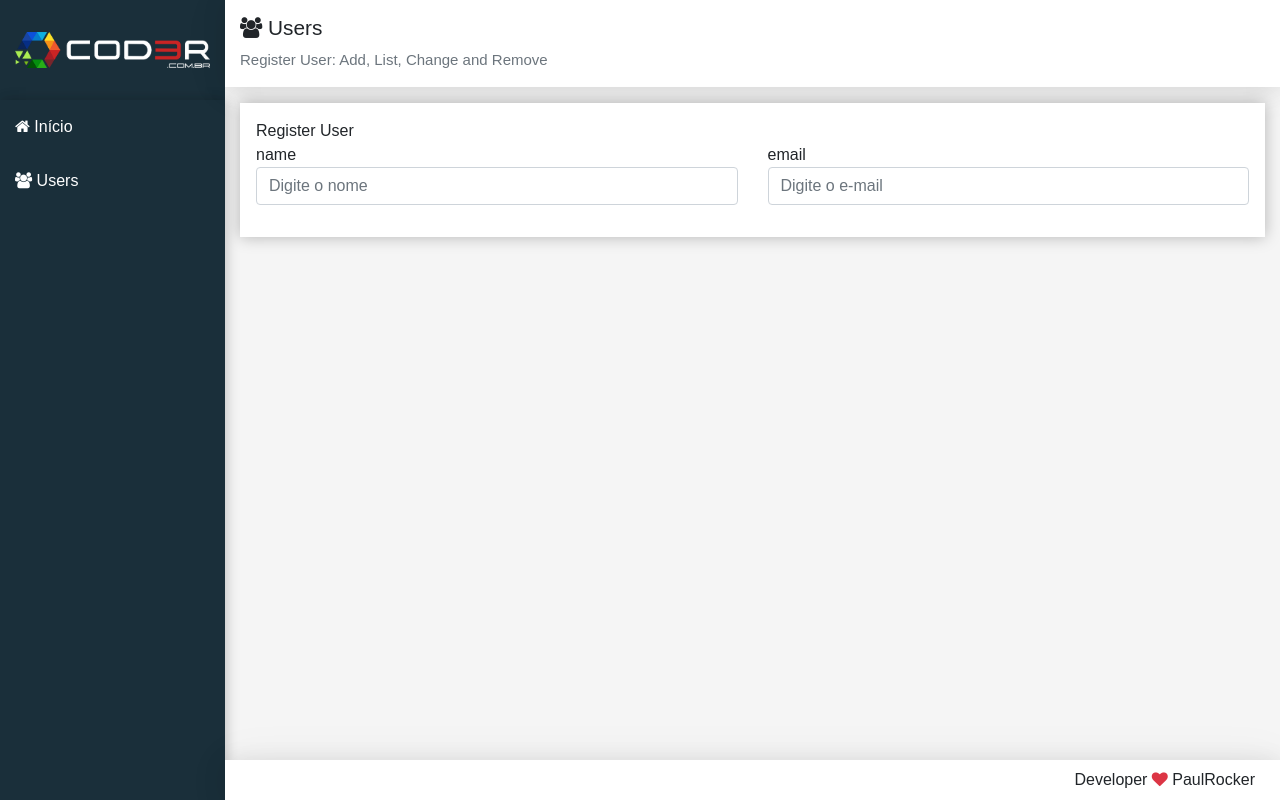
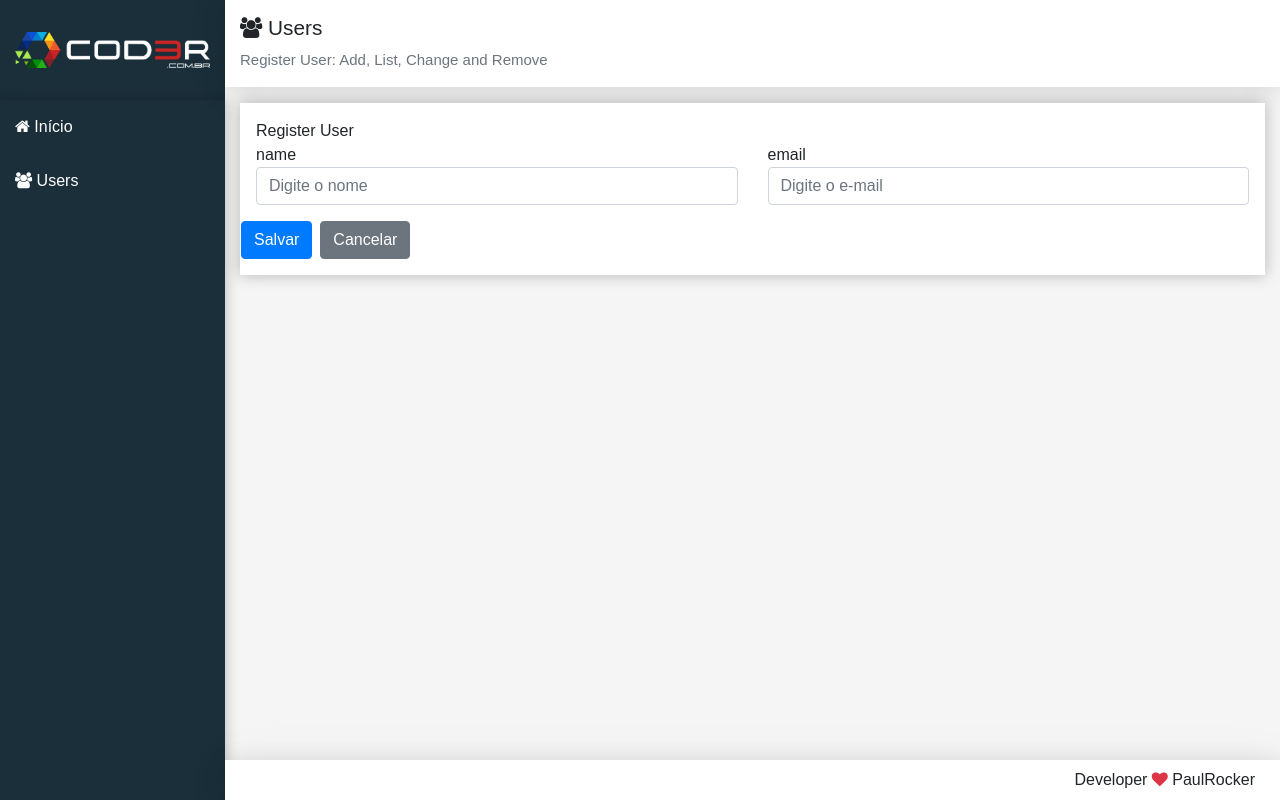
Before and after one commit to paulo70/crud-register-user, a React (Create React App) app in the folder frontend/: page /users in a window 1280 px wide. Built offline with nearby package versions, Linux system fonts and the light colour scheme.

Commit message:
add button component

```diff
--- a/frontend/src/components/template/form.jsx
+++ b/frontend/src/components/template/form.jsx
@@ -5,7 +5,5 @@ import Grid from '../../utils/grids'
 
 export default props =>
   <div className='form'>
-    <Row>
-      { props.children }
-    </Row>
+    { props.children }
   </div>
--- a/frontend/src/components/user/userCrud.jsx
+++ b/frontend/src/components/user/userCrud.jsx
@@ -1,11 +1,12 @@
 import React, {Component} from 'react'
 import axios from 'axios'
 
-import Main  from '../template/main'
-import Form  from '../template/form'
-import Input from '../template/formGroup'
-import Grid  from '../../utils/grids'
-import Row   from '../../utils/row'
+import Main   from '../template/main'
+import Form   from '../template/form'
+import Input  from '../template/formGroup'
+import Grid   from '../../utils/grids'
+import Row    from '../../utils/row'
+import Button from '../../utils/button'
 
 const headerProps = {
   icon: 'users',
@@ -63,6 +64,7 @@ class User extends Component {
   renderForm() {
     return (
       <Form>
+        <Row>
           <Grid cols='12 6'>
             <Input
               label = 'name'
@@ -82,6 +84,19 @@ class User extends Component {
               fn = { e => this.updateField(e) }
               />
           </Grid>
+        </Row>
+        <Row>
+          <Grid cols='12'>
+            <Button classes='btn btn-primary' fn={e => this.save(e)}>
+              Salvar
+            </Button>
+
+            <Button classes='btn btn-secondary ml-2' fn={e => this.clear(e)}>
+              Cancelar
+            </Button>
+
+          </Grid>
+        </Row>
       </Form>
     )
   }
--- /dev/null
+++ b/frontend/src/utils/button.jsx
@@ -0,0 +1,6 @@
+import React from 'react'
+
+export default props =>
+  <button className={props.classes} onClick={props.fn}>
+    {props.children}
+  </button>
```
Lines whose indentation alone changed are shown as unchanged.
